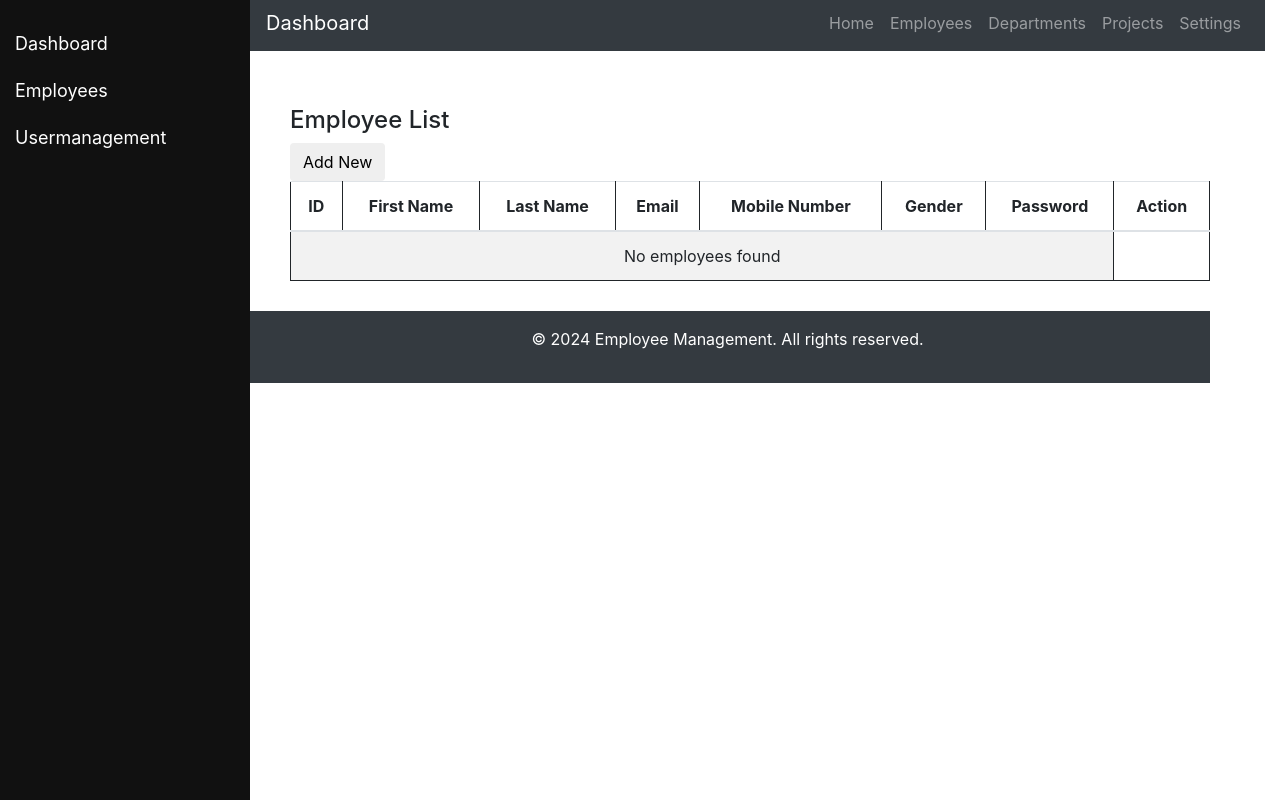
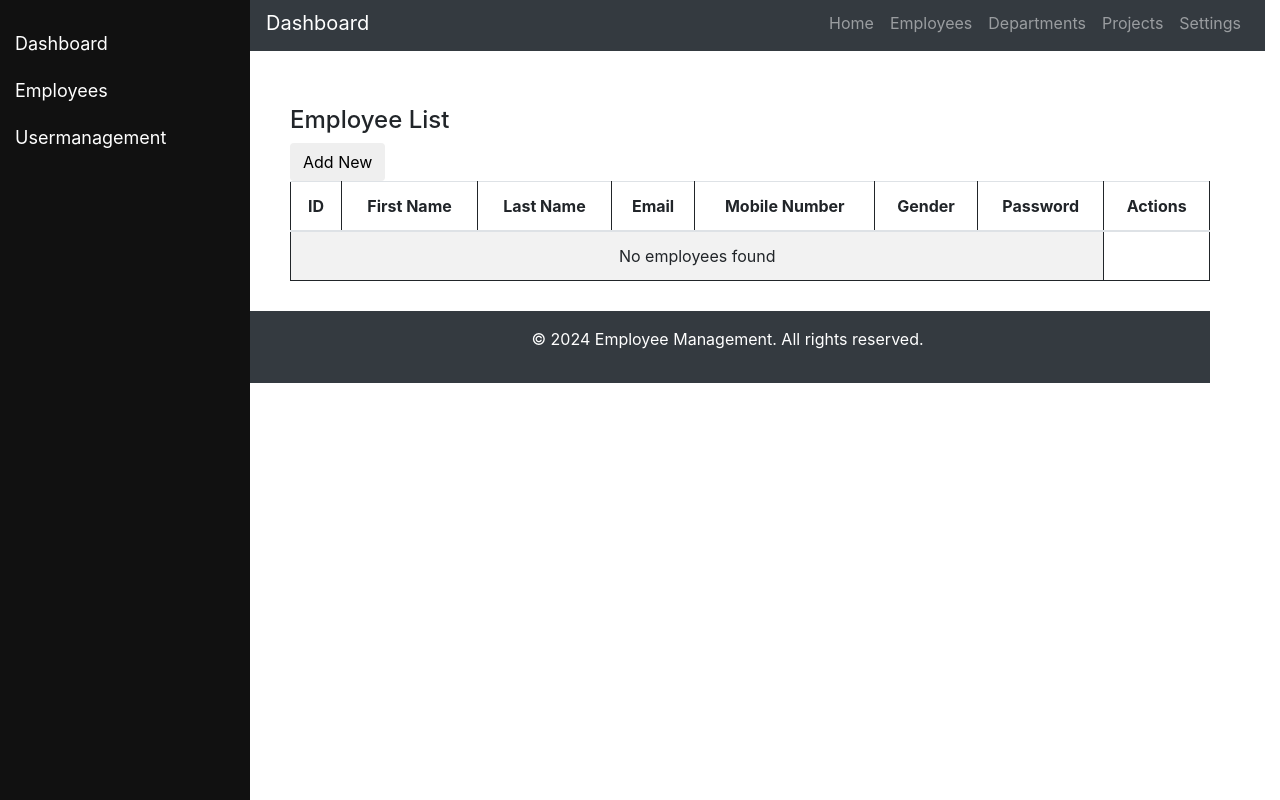
Before and after one commit to Accentel/Practice, a PHP site: page /index.php in a window 1280 px wide. Run offline with PHP 8.4, Linux system fonts and the light colour scheme; data that the repository does not hold is empty; some libraries are stand-ins or nearby versions.

Commit message:
second commit

```diff
--- a/index.php
+++ b/index.php
@@ -32,7 +32,7 @@
 					                                                <th> Mobile Number </th>
 					                                                <th> Gender </th>
                                                           <th> Password </th>
-                                                          <th> Action </th>
+                                                          <th> Actions </th>
 					                                            </tr>
 					                                        </thead>
 					                                        <tbody>
```
